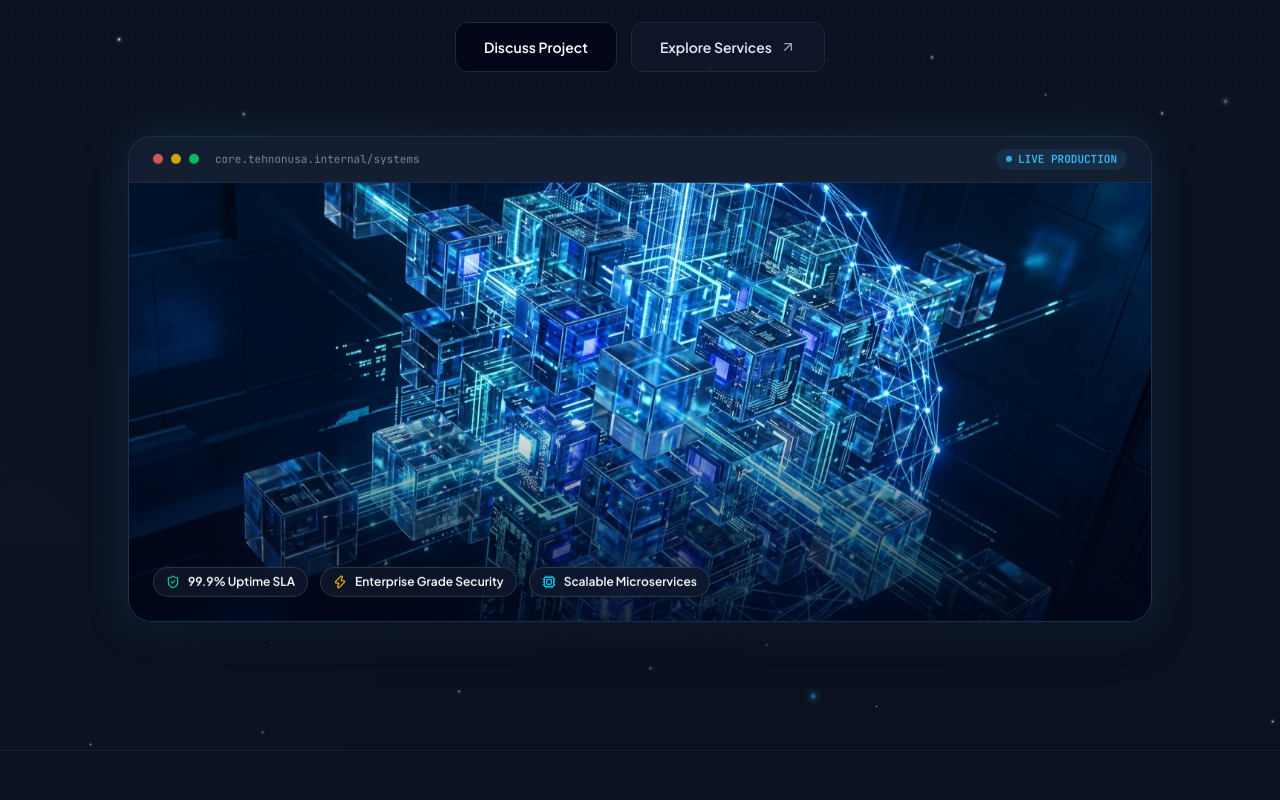
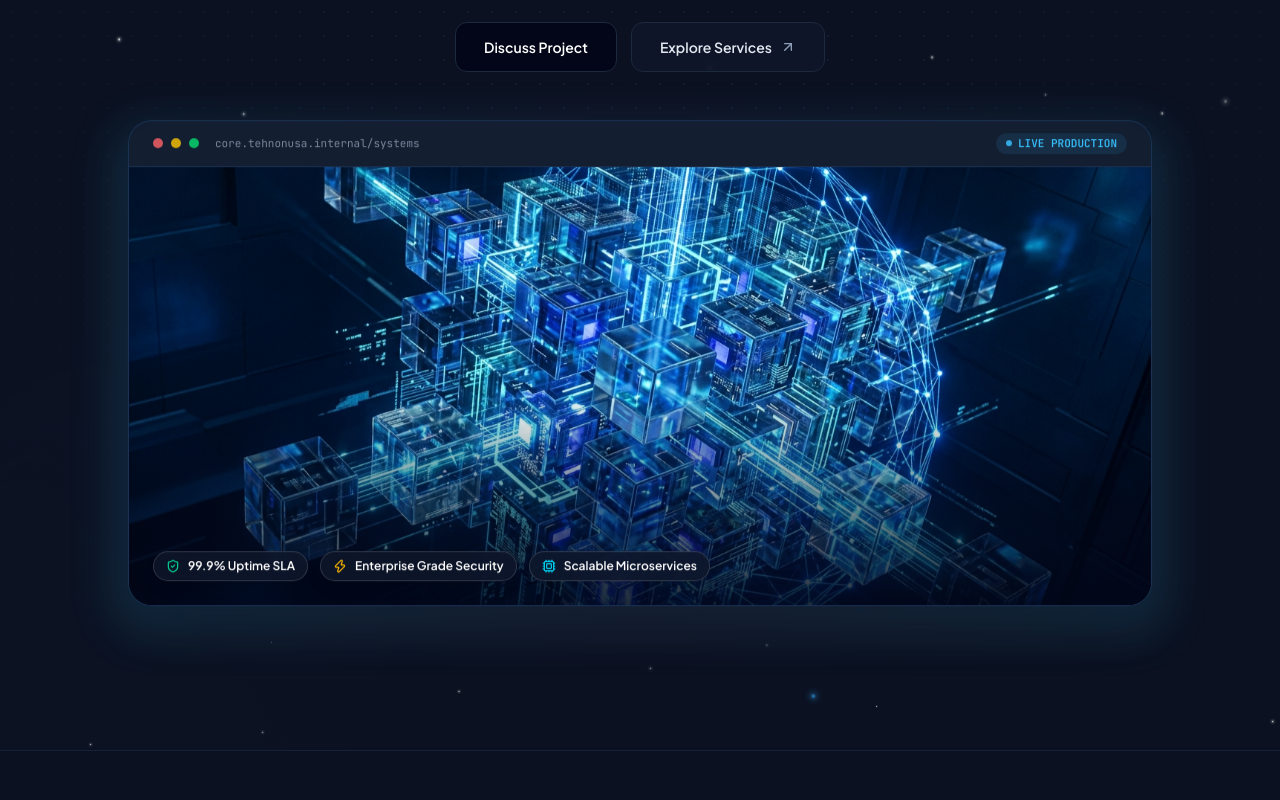
Before and after one commit to TehnonusaPS/tehnonusa-prima-solusi, a Next.js app: page /en in a window 1280 px wide. Shown: the part 600-1400 px from the top of the page. Built offline with nearby package versions, Linux system fonts and the light colour scheme.

Commit message:
feat(hero): enhance showcase card levitation float amplitude and synchronize breathing backlight glow

```diff
--- a/src/components/sections/hero/hero-section.tsx
+++ b/src/components/sections/hero/hero-section.tsx
@@ -190,22 +190,34 @@ export function HeroSection({ className }: HeroSectionProps) {
             variants={heroItemVariants}
             className="relative w-full max-w-5xl group"
           >
-            {/* Ambient Backlight Glow for Visual Card (GPU-cached static glow) */}
-            <div className="absolute -inset-1 rounded-3xl bg-gradient-to-r from-primary/20 via-accent/15 to-primary/20 blur-xl opacity-60 group-hover:opacity-85 transition-opacity duration-500 pointer-events-none" />
-
-            {/* Main Showcase Container with Levitation Float */}
+            {/* Ambient Backlight Glow for Visual Card */}
             <motion.div
               animate={{
-                y: [0, -8, 0],
+                opacity: [0.5, 0.8, 0.5],
+                scale: [0.98, 1.025, 0.98],
               }}
               transition={{
-                duration: 6,
+                duration: 4.8,
+                repeat: Infinity,
+                repeatType: "mirror",
+                ease: "easeInOut",
+              }}
+              className="absolute -inset-1.5 rounded-3xl bg-gradient-to-r from-primary/25 via-accent/20 to-primary/25 blur-xl pointer-events-none"
+            />
+
+            {/* Main Showcase Container with Clearly Visible Levitation Float */}
+            <motion.div
+              animate={{
+                y: [0, -22, 0],
+              }}
+              transition={{
+                duration: 4.8,
                 repeat: Infinity,
                 repeatType: "mirror",
                 ease: "easeInOut",
               }}
               whileHover={{
-                scale: 1.01,
+                scale: 1.015,
                 transition: { duration: 0.3, ease: "easeOut" },
               }}
               className="relative rounded-2xl sm:rounded-3xl border border-border/80 bg-surface/90 shadow-2xl overflow-hidden backdrop-blur-xl"
```
